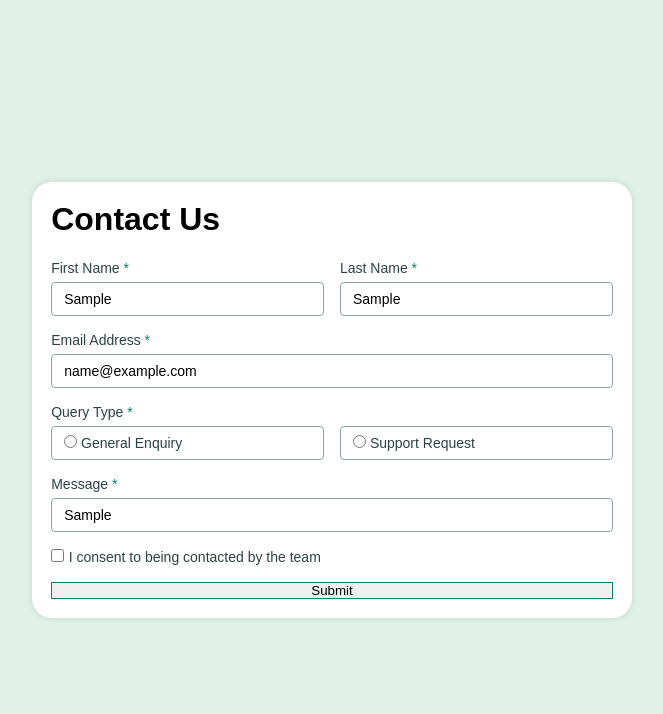
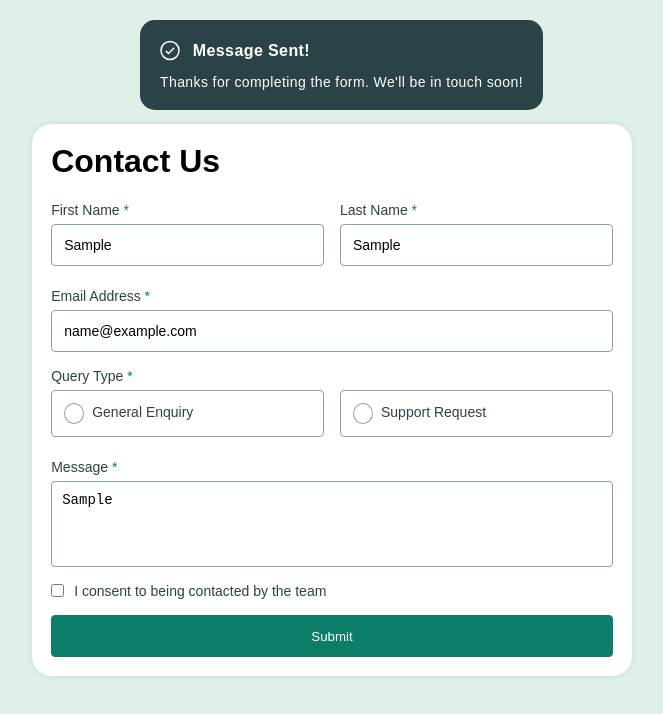
Before and after one commit to mthsimao/contact-form, a plain HTML site: page index.html in a window 1280 px wide. Both pictures are taken after typing "Sample", "Sample", "name@example.com", "Sample" into the empty fields and a click on the button "Submit". Shown: the whole page, without its empty margins (308-971 px from the left). Drawn offline with nearby package versions, Linux system fonts and the light colour scheme.

Commit message:
starting form validation

```diff
--- a/assets/css/style.css
+++ b/assets/css/style.css
@@ -53,8 +53,10 @@ main h1 {
     gap: 1rem;
 }
 
-.form .required {
+.form .span-required {
     display: none;
+    color: var(--Red);
+    font-size: 12px;
 }
 
 .breakRow {
@@ -67,10 +69,11 @@ main h1 {
 .names, .queryType-options {
     display: flex;
     flex-direction: row;
-    align-items: center;
+    align-items: start;
     justify-content: left;
     gap: 1rem;
     margin-top: 6px;
+    margin-bottom: 6px;
 }
 
 label, .query-title {
@@ -84,16 +87,58 @@ label span, p span {
     color: var(--Green-600-medium);
 }
 
-#iemail, #ilastName, #ifirstName, #imessage, .queryType-input{
+#iemail, #ilastName, #ifirstName, .customRadio{
     border: 1px solid var(--Grey-500-medium);
     border-radius: 4px;
-    padding: 8px 12px;
+    padding: 12px;
     font-size: 14px;
     outline: none;
     width: 100%;
 }
-.queryType-input, .queryType-input label{
+
+.customRadio input {
+    display: none;
+}
+.radioChecked {
+    background-color: var(--Green-200-lighter);
+    border: 1px solid var(--Green-600-medium);
     cursor: pointer;
+}
+
+.customRadio label {
+    cursor: pointer;
+}
+
+.customRadio input + label::before {
+    content: '';
+    width: 18px;
+    height: 19px;
+    border-radius: 50%;
+    border: 1px solid var(--Grey-500-medium);
+    display: inline-block;
+    margin-right: 8px;
+    vertical-align: middle;
+}
+
+.customRadio input:checked + label::before{
+    background: url('../images/icon-radio-selected.svg');
+    background-position: center center;
+    border: none;
+    box-sizing: border-box;
+    width: 20px;
+    height: 21px;
+}
+
+textarea {
+    resize: none;
+}
+
+#imessage {
+    border: 1px solid var(--Grey-500-medium);
+    border-radius: 4px;
+    font-size: 14px;
+    padding: 10px;
+    outline: none;
 }
 
 input:focus {
@@ -106,24 +151,53 @@ input::placeholder {
     color: var(--Grey-500-medium);
 }
 
+.checkbox {
+    display: flex;
+    flex-direction: column;
+    align-items: start;
+}
+
 .checkbox label{
     cursor: pointer;
 }
 
+.checkbox span {
+    margin-top: 8px;
+}
+
+.checkLabel {
+    display: flex;
+    flex-direction: row;
+    align-items: center;
+    gap: 10px;
+}
 
 
 
-
-
-
-
+.btn-submit {
+    background-color: var(--Green-600-medium);
+    border: none;
+    border-radius: 4px;
+    outline: none;
+    padding: .8rem .6rem;
+    color: white;
+    cursor: pointer;
+}
 
 
 .success-message {
-    display: none;
+    position: absolute;
+    top: -100px;
+    left: 35%;
 }
 
 .pop-up {
+    position: relative;
+    top: 120px;
+    left: 0;
+}
+
+.pop-up1 {
     background-color: var(--Grey-900-darker);
     border-radius: 15px;
     font-family: var(--font-karla);
--- a/assets/js/script.js
+++ b/assets/js/script.js
@@ -0,0 +1,57 @@
+let btn_submit = document.querySelector('.btn-submit');
+let divSucess = document.querySelector('.success-pop')
+
+const form = document.querySelector('.form');
+const campos = document.querySelectorAll('.box-required');
+const spans = document.querySelectorAll('.span-required');
+const emailRegex = /^[a-z0-9.]+@[a-z0-9]+\.[a-z]+\.[a-z]?$/i;
+
+// name validate
+
+const nameValidate = () => {
+    if(campos[0].value.length < 3) {
+        setError(0);
+    } else {
+        removeError(0);
+    }
+}
+
+// last name validate
+
+const lastNameValidate = () => {
+    if(campos[1].value.length < 3) {
+        setError(1);
+    } else {
+        removeError(1);
+    }
+}
+
+
+// email validate
+
+const emailValidate = () => {
+    if(emailRegex.test(campos[2].value)) {
+        setError(2);
+    } else {
+        removeError(2);
+    }
+}
+
+// set or remove errors
+
+const setError = (index) => {
+    campos[index].style.border = '1px solid var(--Red)'
+    spans[index].style.display = 'inline-block'
+}
+
+const removeError = (index) => {
+    campos[index].style.border = ''
+    spans[index].style.display = 'none'
+}
+
+
+btn_submit.addEventListener('click', (event) => {
+    event.preventDefault();
+    divSucess.classList.toggle('pop-up')
+
+})
--- a/index.html
+++ b/index.html
@@ -21,23 +21,23 @@
           <div class="firstname breakRow">
               <label for="ifirstName">First Name <span>*</span></label>
 
-              <input type="text" name="FirstName" id="ifirstName">
-              <span class="required">This field is required</span>
+              <input type="text" name="FirstName" id="ifirstName" class="box-required" oninput="nameValidate()">
+              <span class="span-required">This field is required</span>
           </div> <!-- first name-->
           <!-- last name-->
           <div class="lastname breakRow">
               <label for="ilastName">Last Name <span>*</span></label>
 
-              <input type="text" name="LastName" id="ilastName">
-              <span class="required">This field is required</span>
+              <input type="text" name="LastName" id="ilastName" class="box-required" oninput="lastNameValidate()">
+              <span class="span-required">This field is required</span>
           </div> <!--last name-->
         </div>
 
         <!-- email-->
         <div class="email breakRow">
             <label for="iemail">Email Address <span>*</span></label>
-            <input type="email" name="Email" id="iemail" placeholder="ashlorency@company.com">
-            <span class="required">Please enter a valid email address</span>
+            <input type="email" name="Email" id="iemail" placeholder="ashlorency@company.com" class="box-required" oninput="emailValidate()">
+            <span class="span-required">Please enter a valid email address</span>
         </div><!-- email -->
 
         <!--query type-->
@@ -47,46 +47,52 @@
           <!-- query type's option | flexbox -->
           <div class="queryType-options">
 
-              <div class="queryType-input">
-                <input type="radio" name="query type" id="iGeneralEnquiry" value="General Enquiry">
+            <div class="customRadio">
+              <input type="radio" name="query type" id="iGeneralEnquiry" value="0" class="inpradio">
               <label for="iGeneralEnquiry">General Enquiry</label>
             </div>
 
-              <div class="queryType-input">
-                <input type="radio" name="query type" id="iSupportRequest" value="Support Request">
+            <div class="customRadio">
+              <input type="radio" name="query type" id="iSupportRequest" value="1" class="inpradio">
               <label for="iSupportRequest">Support Request</label>
             </div>
 
           </div><!-- query type options -->
 
-            <span class="required">Please select a query type</span>
+          <span class="span-required">Please select a query type</span>
 
         </div> <!--query type-->
 
         <!--message-->
         <div class="message breakRow">
             <label for="imessage">Message <span>*</span></label>
-            <input type="text" name="Message" id="imessage">
-            <span class="required">This field is required</span>
+            <textarea name="message" id="imessage" cols="30" rows="4" class="box-required"></textarea>
+            <span class="span-required">This field is required</span>
         </div><!--message-->
 
         <!--checkbox-->
         <div class="checkbox">
-            <input type="checkbox" name="checkbox" id="icheckbox">
+
+          <div class="checkLabel">
+            <input type="checkbox" name="checkbox" id="icheckbox" class="box-required" >
             <label for="icheckbox">I consent to being contacted by the team</label>
-            <span class="required">To submit this form, please consent to being contacted</span>
+          </div>
+
+          <span class="span-required">To submit this form, please consent to being contacted</span>
         </div><!--checkbox-->
 
         <!-- btn submit -->
-        <input type="button" value="Submit">
+        <input type="button" value="Submit" class="btn-submit">
 
     </form>
 
     <!--message after submit-->
     <div class="success-message">
-      <div class="pop-up">
+      <div class="success-pop">
+        <div class="pop-up1">
             <h2> <img src="assets/images/icon-success-check.svg" alt="Icon success check"> Message Sent!</h2>
             <p>Thanks for completing the form. We'll be in touch soon!</p>
+        </div>
       </div>
     </div>
 
```
Lines whose indentation alone changed are shown as unchanged.
